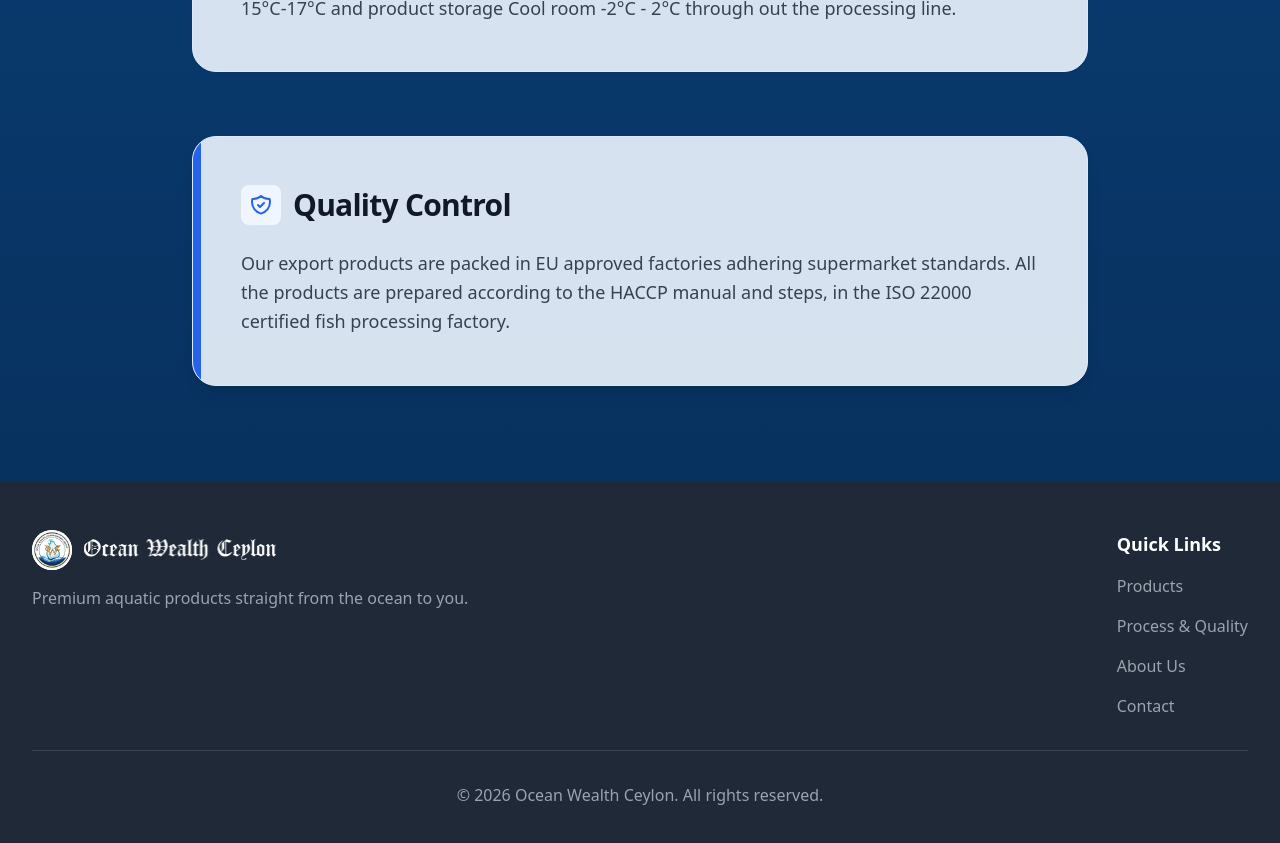
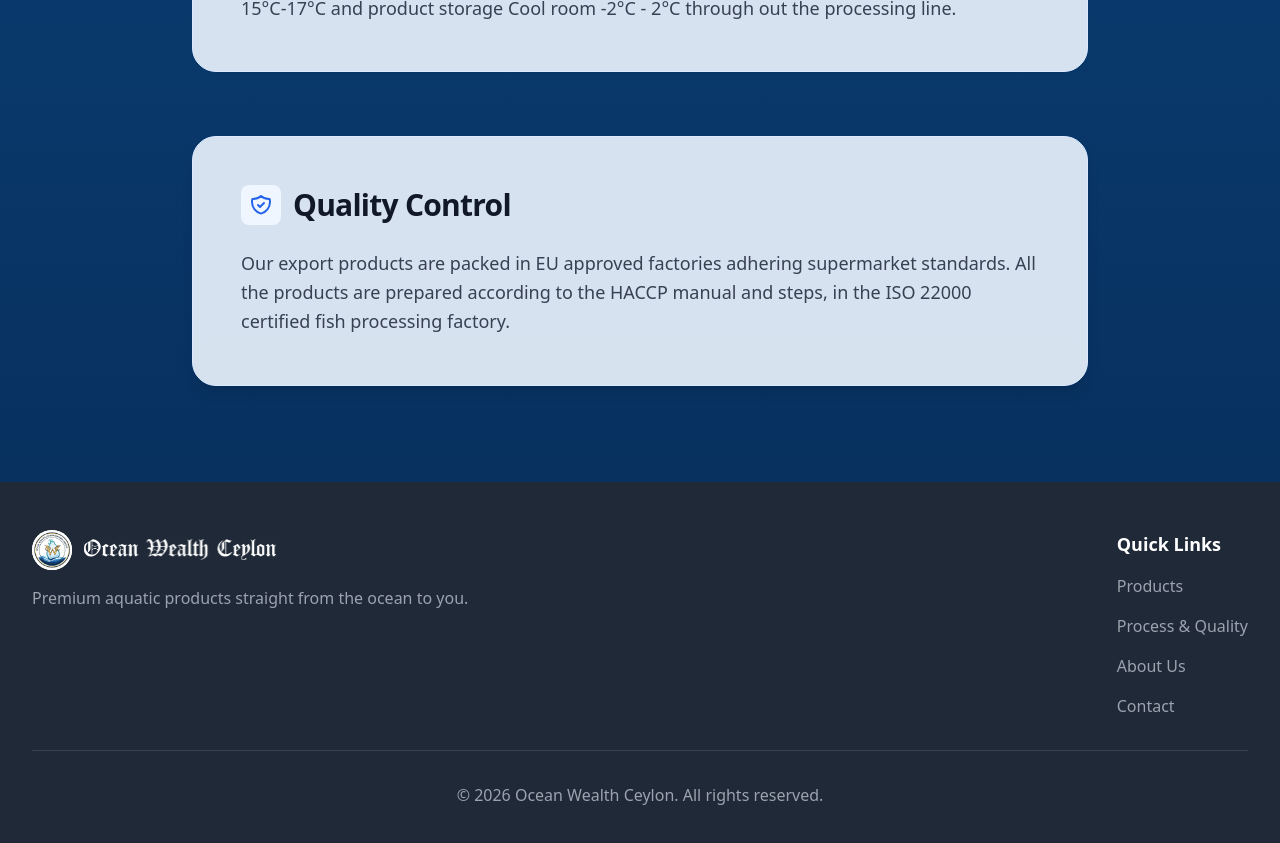
Before and after one commit to BWeera/Ocean-Wealth-Ceylon, a Next.js app: page /process-and-quality in a window 1280 px wide. Shown: the part 1400-2243 px from the top of the page. Built offline with nearby package versions, Linux system fonts and the light colour scheme.

Commit message:
fix: remove unnecessary div from quality control section

```diff
--- a/src/app/process-and-quality/page.tsx
+++ b/src/app/process-and-quality/page.tsx
@@ -64,7 +64,7 @@ export default function ProcessAndQualityPage() {
 
           {/* Quality Control Section */}
           <section className="bg-blue-50/90 p-8 sm:p-12 rounded-3xl shadow-lg border border-blue-100 relative overflow-hidden backdrop-blur-sm">
-            <div className="absolute top-0 left-0 w-2 h-full bg-blue-600"></div>
+
             <h2 className="text-3xl font-bold tracking-tight text-gray-900 mb-6 flex items-center gap-3">
               <span className="bg-blue-50 text-blue-600 p-2 rounded-lg">
                 <svg className="w-6 h-6" fill="none" viewBox="0 0 24 24" stroke="currentColor">
```
